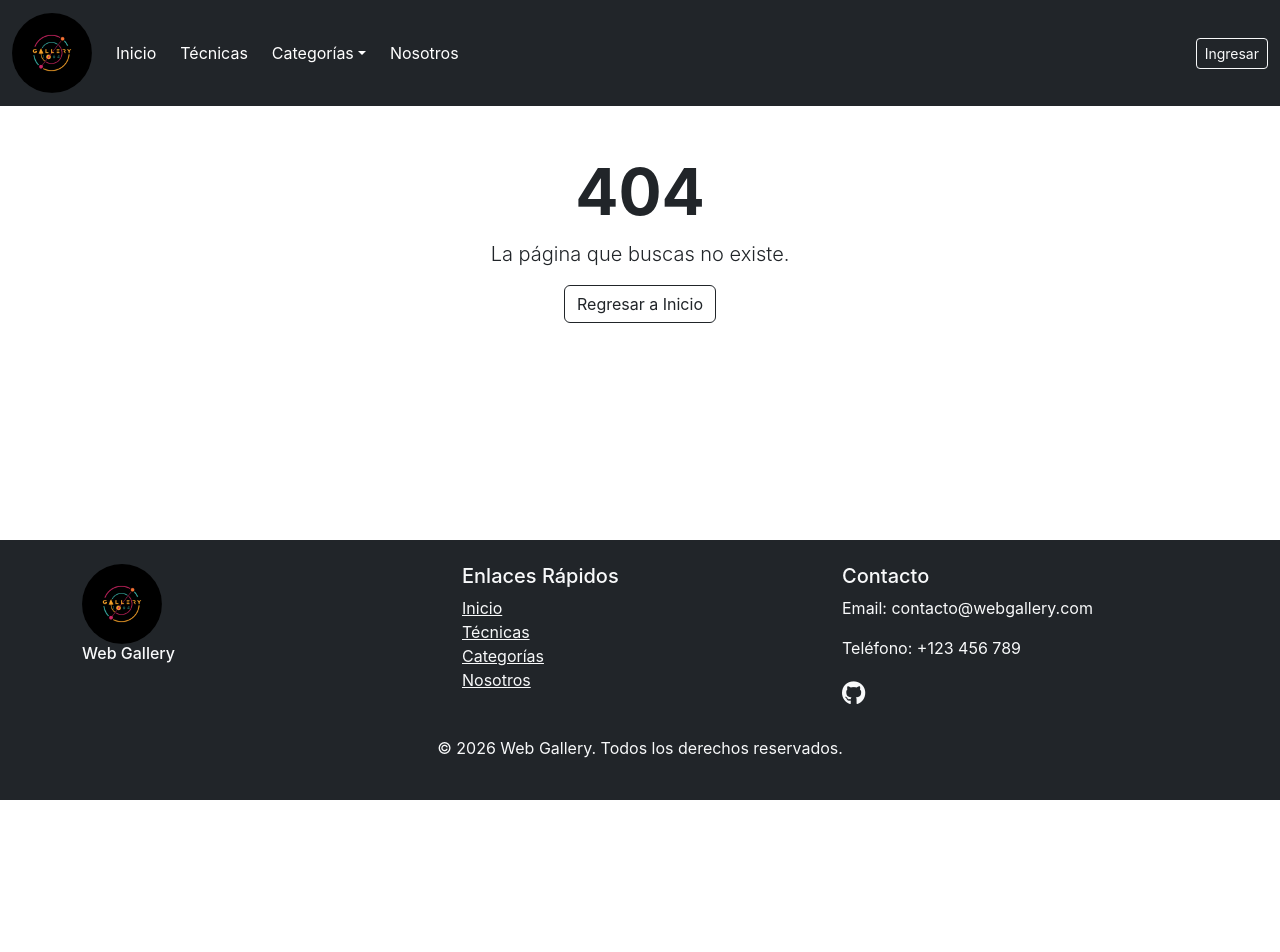
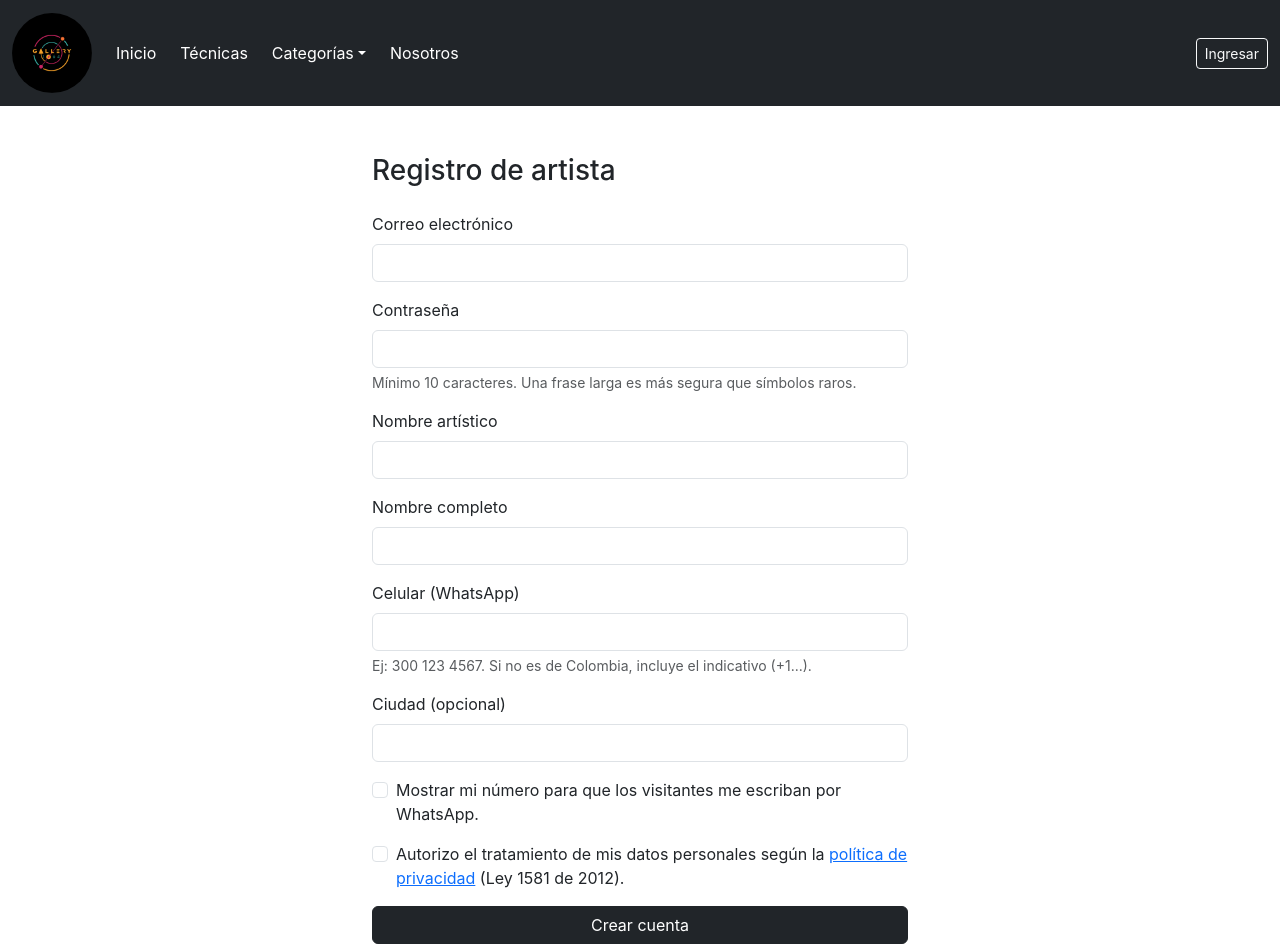
Before and after one commit to Luacm00/Proyecto_WebGallery, a React (Vite) app in the folder apps/web/: page /registro in a window 1280 px wide. Shown: the top 952 px of the page. Before the commit the page ends 800 px from the top, so only its background shows below. Built offline with nearby package versions, Linux system fonts and the light colour scheme; no server answers.

Commit message:
feat(web): Artist registration page with shared validation

```diff
--- a/apps/web/package.json
+++ b/apps/web/package.json
@@ -10,6 +10,7 @@
   },
   "dependencies": {
     "@fortawesome/fontawesome-free": "^6.5.2",
+    "@hookform/resolvers": "^5.9.2",
     "@supabase/supabase-js": "^2.118.0",
     "@webgallery/shared": "workspace:*",
     "bootstrap": "^5.3.3",
@@ -17,6 +18,7 @@
     "react": "^18.3.1",
     "react-bootstrap": "^2.10.4",
     "react-dom": "^18.3.1",
+    "react-hook-form": "^7.90.0",
     "react-router-dom": "^6.30.1"
   },
   "devDependencies": {
--- a/apps/web/src/App.jsx
+++ b/apps/web/src/App.jsx
@@ -14,6 +14,7 @@ import TizasPastel from "./componentes/categorias/TizasPastel";
 import NotFound from "./componentes/NotFound";
 
 import "./App.css";
+import Registro from "./paginas/Registro";
 
 const App = () => {
   return (
@@ -31,6 +32,7 @@ const App = () => {
             <Route path="/categorias/carboncillo" element={<Carboncillo />} />
             <Route path="/categorias/tizas-pastel" element={<TizasPastel />} />
             <Route path="/nosotros" element={<Nosotros />} />
+            <Route path="/registro" element={<Registro />} />
             <Route path="*" element={<NotFound />} />
           </Routes>
         </div>
--- /dev/null
+++ b/apps/web/src/componentes/forms/TextField.jsx
@@ -0,0 +1,42 @@
+/**
+ * Campo de texto con etiqueta, ayuda y mensaje de error (Bootstrap + react-hook-form).
+ */
+export function TextField({
+  label,
+  name,
+  register,
+  error,
+  type = "text",
+  autoComplete,
+  help,
+}) {
+  const helpId = `${name}-help`;
+  const errorId = `${name}-error`;
+
+  return (
+    <div className="mb-3">
+      <label htmlFor={name} className="form-label">
+        {label}
+      </label>
+      <input
+        id={name}
+        type={type}
+        autoComplete={autoComplete}
+        className={`form-control ${error ? "is-invalid" : ""}`}
+        aria-invalid={error ? "true" : "false"}
+        aria-describedby={error ? errorId : help ? helpId : undefined}
+        {...register(name)}
+      />
+      {help && !error && (
+        <div id={helpId} className="form-text">
+          {help}
+        </div>
+      )}
+      {error && (
+        <div id={errorId} className="invalid-feedback">
+          {error.message}
+        </div>
+      )}
+    </div>
+  );
+}
--- /dev/null
+++ b/apps/web/src/paginas/Registro.jsx
@@ -0,0 +1,175 @@
+import { useState } from "react";
+import { useForm } from "react-hook-form";
+import { zodResolver } from "@hookform/resolvers/zod";
+import { signupSchema, toSignupMetadata } from "@webgallery/shared";
+import { supabase } from "../lib/supabase";
+import { TextField } from "../componentes/forms/TextField";
+import { Link } from "react-router-dom";
+
+export default function Registro() {
+  const [enviado, setEnviado] = useState(false);
+  const [errorServidor, setErrorServidor] = useState(null);
+
+  const {
+    register,
+    handleSubmit,
+    formState: { errors, isSubmitting },
+  } = useForm({
+    resolver: zodResolver(signupSchema),
+    mode: "onBlur", //valida cada campo al salir de el, no en cada tecla
+  });
+
+  // Solo se ejecuta si el esquema aprobó TODO. "data" ya viene transformado
+  async function onSubmit(data) {
+    setErrorServidor(null);
+    const { error } = await supabase.auth.signUp({
+      email: data.email,
+      password: data.password,
+      options: {
+        data: toSignupMetadata(data), // -> raw_user_meta_data -> trigger
+        emailRedirectTo: window.location.origin, // a dónde lleva el enlace del correo
+      },
+    });
+
+    if (error) {
+      setErrorServidor(mensajeDeError(error));
+      return;
+    }
+    setEnviado(true);
+  }
+
+  if (enviado) {
+    return (
+      <div className="container my-5 text-center" style={{ maxWidth: 560 }}>
+        <h1 className="h3">Revisa tu correo</h1>
+        <p className="lead">
+          Si el correo es válido, te enviamos un enlace para confirmar tu
+          cuenta.
+        </p>
+        <p className="text-muted">
+          Después de confirmarlo, revisaremos tu perfil antes de que puedas
+          publicar obras.
+        </p>
+      </div>
+    );
+  }
+
+  return (
+    <div className="container my-5" style={{ maxWidth: 560 }}>
+      <h1 className="h3 mb-4">Registro de artista</h1>
+
+      <form onSubmit={handleSubmit(onSubmit)} noValidate>
+        <TextField
+          label="Correo electrónico"
+          name="email"
+          type="email"
+          autoComplete="email"
+          register={register}
+          error={errors.email}
+        />
+
+        <TextField
+          label="Contraseña"
+          name="password"
+          type="password"
+          autoComplete="new-password"
+          register={register}
+          error={errors.password}
+          help="Mínimo 10 caracteres. Una frase larga es más segura que símbolos raros."
+        />
+
+        <TextField
+          label="Nombre artístico"
+          name="displayName"
+          autoComplete="nickname"
+          register={register}
+          error={errors.displayName}
+        />
+
+        <TextField
+          label="Nombre completo"
+          name="fullName"
+          autoComplete="name"
+          register={register}
+          error={errors.fullName}
+        />
+
+        <TextField
+          label="Celular (WhatsApp)"
+          name="phone"
+          type="tel"
+          autoComplete="tel"
+          register={register}
+          error={errors.phone}
+          help="Ej: 300 123 4567. Si no es de Colombia, incluye el indicativo (+1...)."
+        />
+
+        <TextField
+          label="Ciudad (opcional)"
+          name="city"
+          autoComplete="address-level2"
+          register={register}
+          error={errors.city}
+        />
+
+        <div className="form-check mb-3">
+          <input
+            id="whatsappPublic"
+            type="checkbox"
+            className={`form-check-input ${errors.whatsappPublic ? "is-invalid" : ""}`}
+            {...register("whatsappPublic")}
+          />
+          <label htmlFor="whatsappPublic" className="form-check-label">
+            Mostrar mi número para que los visitantes me escriban por WhatsApp.
+          </label>
+        </div>
+
+        <div className="form-check mb-3">
+          <input
+            id="dataConsent"
+            type="checkbox"
+            className={`form-check-input ${errors.dataConsent ? "is-invalid" : ""}`}
+            {...register("dataConsent")}
+          />
+          <label htmlFor="dataConsent" className="form-check-label">
+            Autorizo el tratamiento de mis datos personales según la{" "}
+            <Link to="/privacidad" target="_blank" rel="noopener">
+              política de privacidad
+            </Link>{" "}
+            (Ley 1581 de 2012).
+          </label>
+          {errors.dataConsent && (
+            <div className="invalid-feedback">{errors.dataConsent.message}</div>
+          )}
+        </div>
+
+        {errorServidor && (
+          <div className="alert alert-danger" role="alert">
+            {errorServidor}
+          </div>
+        )}
+
+        <button
+          type="submit"
+          className="btn btn-dark w-100"
+          disabled={isSubmitting}
+        >
+          {isSubmitting ? "Creando cuenta..." : "Crear cuenta"}
+        </button>
+      </form>
+    </div>
+  );
+}
+
+// Traduce los códigos de error de Supabase a mensajes para el usuario.
+function mensajeDeError(error) {
+  switch (error.code) {
+    case "weak_password":
+      return "La contraseña es demasiado débil. Usa al menos 10 caracteres.";
+    case "over_email_send_rate_limit":
+      return "Se enviaron demasiados correos. Espera unos minutos e intenta de nuevo.";
+    default:
+      // Nunca mostramos el mensaje técnico (p. ej. "Database error saving new user").
+      return "No pudimos crear tu cuenta. Revisa los datos e intenta de nuevo.";
+  }
+}
--- a/packages/shared/src/schemas/signup.ts
+++ b/packages/shared/src/schemas/signup.ts
@@ -59,3 +59,19 @@ export const signupSchema = z.object({
 // Dos tipos a partir del mismo esquema:
 export type SignupInput = z.input<typeof signupSchema>; // lo que llena el formulario ("300 123 4567")
 export type SignupData = z.output<typeof signupSchema>; // lo que sale validado ("+573001234567")
+
+/**
+ * Convierte los datos validados del formulario (camelCase) al JSON que
+ * espera el trigger handle_new_user (snake_case, en raw_user_meta_data).
+ * Es el ÚNICO lugar donde se escriben esos nombres en el frontend.
+ */
+export function toSignupMetadata(data: SignupData) {
+  return {
+    display_name: data.displayName,
+    full_name: data.fullName,
+    phone_e164: data.phone,
+    city: data.city ?? null,
+    whatsapp_public: data.whatsappPublic,
+    data_consent: data.dataConsent,
+  };
+}
```
Also changed, not shown: 2 other files (tests, documents, lock files or other folders).
